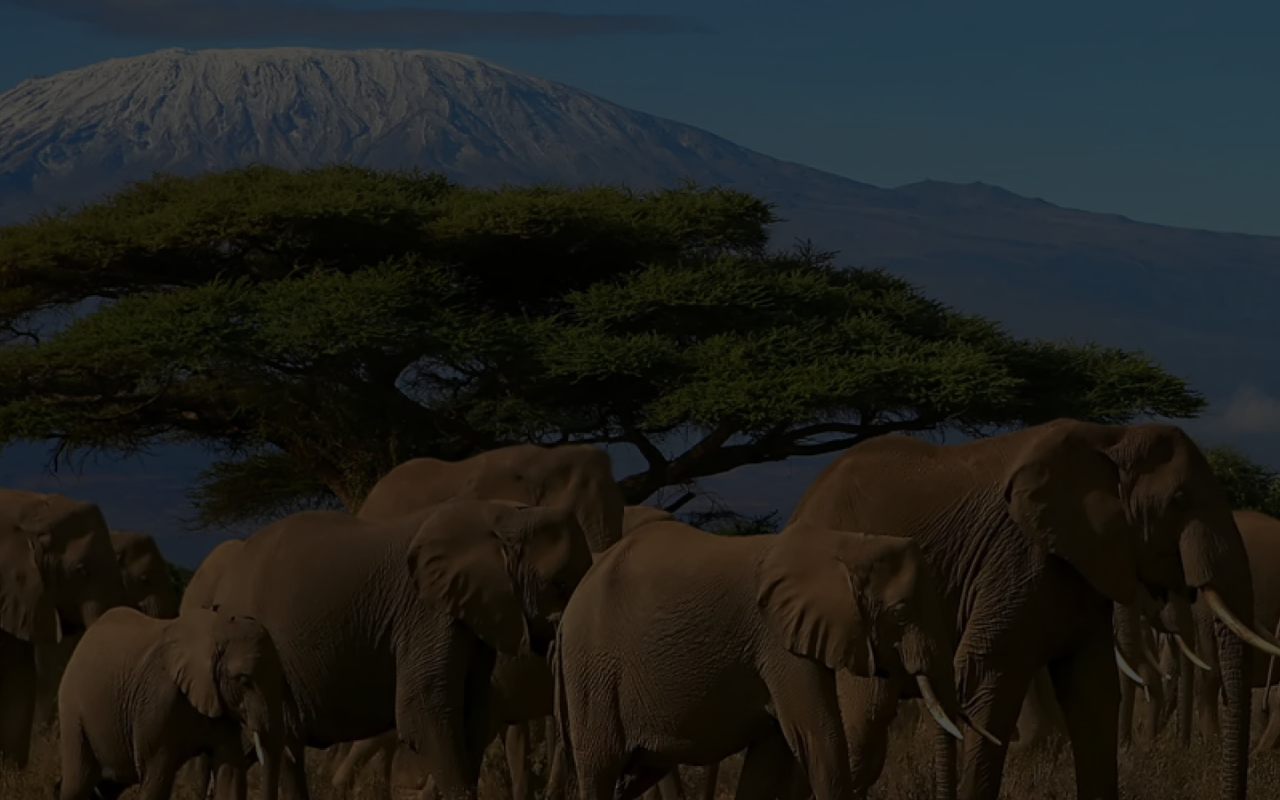
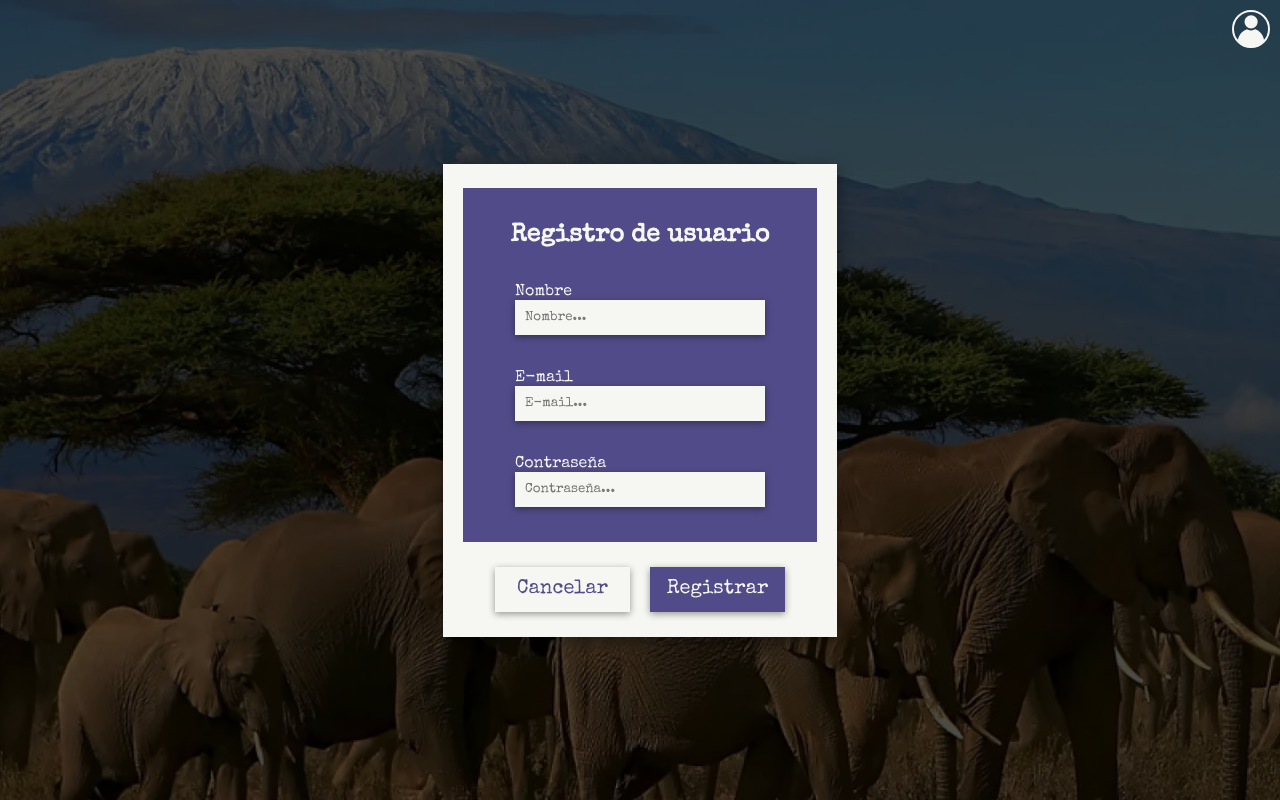
Before and after one commit to MAlexGG/phototrips-front, a React (Create React App) app: page /signin in a window 1280 px wide. Shown: the top 800 px of the page. Built offline with nearby package versions, Linux system fonts and the light colour scheme.

Commit message:
sign in page and form

```diff
--- a/src/App.styled.js
+++ b/src/App.styled.js
@@ -1,7 +1,30 @@
 import { css } from "styled-components";
 
-export const ContainerFlex = css `
+export const ContainerFlex = css`
     display: flex;
     justify-content: center;
     align-items: center;
 `;
+
+export const ContainerForm = css`
+    display: flex;
+    flex-direction: column;
+    align-items: center;
+    justify-content:space-evenly;
+    width: 394px;
+    height: 473px;
+    background-color: var(--light-color);
+    box-shadow: 0px 4px 15px 0px var(--transparency-color);
+    position: absolute;
+`;
+
+export const ContainerInputs = css`
+    display: flex;
+    flex-direction: column;
+    justify-content: center;
+    align-items: center;
+    width: 354px;
+    height: 354px;
+    background-color: var(--dark-color);
+
+`;
--- /dev/null
+++ b/src/components/button/Button.js
@@ -0,0 +1,15 @@
+import React from 'react'
+import { Bt } from './Button.styled'
+
+function Button(props) {
+  return (
+    <Bt bg={props.bg} color={props.color}>{props.text}</Bt>
+  )
+}
+
+export default Button
+
+Button.defaultProps = {
+    bg: 'var(--dark-color)',
+    color: 'var(--light-color)'
+}
--- /dev/null
+++ b/src/components/button/Button.styled.js
@@ -0,0 +1,14 @@
+import styled from "styled-components";
+import { ContainerFlex } from "../../App.styled";
+
+export const Bt = styled.button`
+    ${ContainerFlex};
+    width: 135px;
+    height: 45px;
+    border: none;
+    font-size: var(--button-font-size);
+    background-color: ${(props) => props.bg};
+    color: ${(props) => props.color};
+    box-shadow: 0px 2px 7px 0px var(--transparency-color);
+
+`;
--- /dev/null
+++ b/src/components/formSignin/FormSignin.js
@@ -0,0 +1,23 @@
+import React from 'react'
+import { CtButtons, CtForm, CtInputs, TxtTitle } from './FormSignin.styled'
+import Button from '../button/Button'
+import Input from '../input/Input'
+
+function FormSignin() {
+  return (
+    <CtForm>
+        <CtInputs>
+            <TxtTitle>Registro de usuario</TxtTitle>
+            <Input placeholder={'Nombre...'} type={'text'} label={'Nombre'}/>
+            <Input placeholder={'E-mail...'} type={'mail'} label={'E-mail'}/>
+            <Input placeholder={'Contraseña...'} type={'password'} label={'Contraseña'}/>
+        </CtInputs>
+        <CtButtons>
+            <Button text='Cancelar' bg={'var(--light-color)'} color={'var(--dark-color)'}/>
+            <Button text='Registrar'/>
+        </CtButtons>
+    </CtForm>
+  )
+}
+
+export default FormSignin
--- /dev/null
+++ b/src/components/formSignin/FormSignin.styled.js
@@ -0,0 +1,21 @@
+import styled from "styled-components";
+import { ContainerFlex, ContainerForm, ContainerInputs } from "../../App.styled";
+
+export const CtForm = styled.div`
+    ${ContainerForm};
+`;
+
+export const CtInputs = styled.div`
+    ${ContainerInputs};
+    justify-content: space-evenly;
+`;
+
+export const TxtTitle = styled.h3`
+    color: var(--light-color);
+    font-size: var(--subtitle-font-size);
+`;
+
+export const CtButtons = styled.div`
+    ${ContainerFlex};
+    gap: 20px;
+`;
--- /dev/null
+++ b/src/components/input/Input.js
@@ -0,0 +1,19 @@
+import React from 'react'
+import { CtInput, Inpt, Labl, TxtError } from './Input.styled'
+
+
+function Input(props) {
+  return (
+    <CtInput>
+        <Labl>{props.label}</Labl>
+        <Inpt placeholder={props.placeholder} type={props.type}/>
+        <TxtError>{props.error}</TxtError>
+    </CtInput>
+  )
+}
+
+export default Input
+
+Input.defaultProps = {
+    error: ''
+}
--- /dev/null
+++ b/src/components/input/Input.styled.js
@@ -0,0 +1,31 @@
+import styled from "styled-components";
+
+export const CtInput = styled.div`
+    display: flex;
+    flex-direction: column;
+    justify-content: center;
+    align-items: flex-start;
+`;
+
+export const Inpt = styled.input.attrs(props => ({
+    type: props.type,
+    placeholder: props.placeholder
+    }))`
+    width: 250px;
+    height: 35px;
+    background: var(--light-color);
+    border: none;
+    padding-left: 10px;
+    color: var(--dark-color);
+    box-shadow: 0px 2px 7px 0px var(--transparency-color);
+`;
+
+export const Labl = styled.label`
+    color: var(--light-color);
+    font-size: var(--text-font-size);
+`;
+
+export const TxtError = styled.span`
+    color: var(--alert-color);
+    font-size: var(--text-font-size);
+`;
--- a/src/pages/login/LogIn.js
+++ b/src/pages/login/LogIn.js
@@ -1,8 +1,12 @@
 import React from 'react'
+import { CtLogin } from './Login.styled'
+import ContinentsBackground from '../../components/continentsBackground/ContinentsBackground'
 
 function LogIn() {
   return (
-    <div>logIn</div>
+    <CtLogin>
+      <ContinentsBackground isHover={false}/>
+    </CtLogin>
   )
 }
 
--- /dev/null
+++ b/src/pages/login/Login.styled.js
@@ -0,0 +1,6 @@
+import styled from "styled-components";
+import { ContainerFlex } from "../../App.styled";
+
+export const CtLogin = styled.div`
+    ${ContainerFlex};
+`;
--- a/src/pages/signIn/SignIn.js
+++ b/src/pages/signIn/SignIn.js
@@ -1,11 +1,15 @@
 import React from 'react'
 import { CtSignin } from './Signin.styled'
 import ContinentsBackground from '../../components/continentsBackground/ContinentsBackground'
+import MenuAuth from '../../components/menuAuth/MenuAuth'
+import FormSignin from '../../components/formSignin/FormSignin'
 
 function SignIn() {
   return (
     <CtSignin>
+      <MenuAuth/>
       <ContinentsBackground isHover={false}/>
+      <FormSignin/>
     </CtSignin>
   )
 }
```
